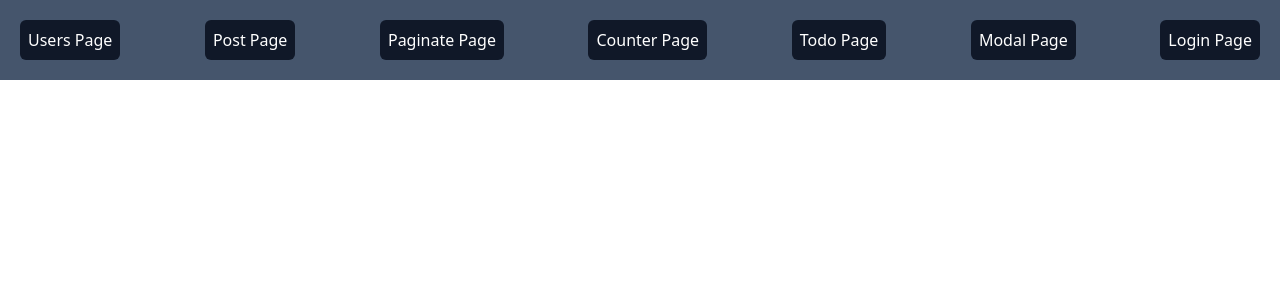
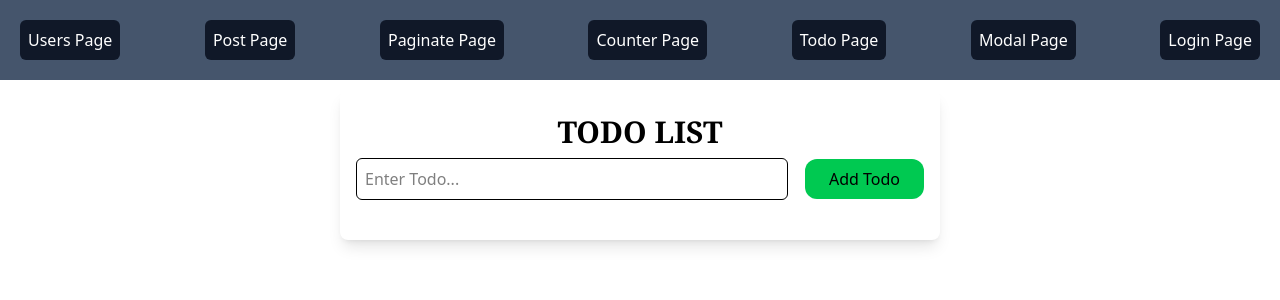
Before and after one commit to avazbek489/8-oy-7-dars-vazifa, a React (Vite) app: page /todo in a window 1280 px wide. Shown: the top 300 px of the page. Built offline with nearby package versions, Linux system fonts and the light colour scheme.

Commit message:
Todo add

```diff
--- a/package.json
+++ b/package.json
@@ -12,6 +12,7 @@
     "@tanstack/react-query": "^5.65.1",
     "@tanstack/react-query-devtools": "^5.65.1",
     "axios": "^1.7.9",
+    "framer-motion": "^12.0.6",
     "react": "^18.3.1",
     "react-dom": "^18.3.1",
     "react-paginate": "^8.3.0",
--- a/src/components/Todo.jsx
+++ b/src/components/Todo.jsx
@@ -1,11 +1,66 @@
-import React from 'react'
+import React, { useState } from "react";
+import useTodoStore from "../store/useTodoStore";
 
 function Todo() {
+  const [text, setText] = useState("");
+  const { todos, addTodo, removeTodo, toggleTodo } = useTodoStore();
+
+  function handleSubmit(e) {
+    e.preventDefault();
+    if (!text.trim()) return;
+    addTodo(text);
+    setText("");
+
+  };
+
   return (
-    <div>
+    <div className="mt-[90px] container mx-auto">
+      <div className="w-[600px] mx-auto bg-white p-4 rounded-lg shadow-lg">
+        <h1 className="text-center mt-2 mb-2 text-3xl font-serif font-extrabold">TODO LIST</h1>
+        <form onSubmit={handleSubmit} className="flex justify-between items-center mb-6">
+          <input
+            type="text"
+            placeholder="Enter Todo..."
+            className="border p-2 rounded-md w-[76%]"
+            value={text}
+            onChange={(e) => setText(e.target.value)}
+          />
+          <button type="submit" className="bg-green-500 cursor-pointer px-6 py-2 rounded-xl">
+            Add Todo
+          </button>
+        </form>
 
+        <ul className="flex flex-col gap-4">
+          {todos.map((todo, index) => {
+            return (
+              <li
+                key={index}
+                className="flex justify-between items-center p-4 bg-white rounded-lg shadow-md py-4"
+              >
+                <div className="flex items-center">
+                  <input
+                    type="checkbox"
+                    checked={todo.completed}
+                    onChange={() => toggleTodo(todo.id)}
+                    className="mr-5 cursor-pointer inline-block"
+                  />
+                  <p className={`text-lg w-[470px] p-1 h-[70px] overflow-auto ${todo.completed ? "line-through text-gray-400" : ""}`}>
+                    {todo.text}
+                  </p>
+                </div>
+                <button
+                  onClick={() => removeTodo(todo.id)}
+                  className="cursor-pointer"
+                >
+                  ❌
+                </button>
+              </li>
+            )
+          })}
+        </ul>
+      </div>
     </div>
-  )
+  );
 }
 
-export default Todo
+export default Todo;
--- /dev/null
+++ b/src/store/useTodoStore.js
@@ -0,0 +1,19 @@
+import { create } from "zustand";
+
+const useTodoStore = create((set) => ({
+  todos: [],
+  addTodo: (text) =>
+    set((state) => ({
+      todos: [...state.todos, { text, completed: false, id: Date.now() }],
+    })),
+  removeTodo: (id) =>
+    set((state) => ({ todos: state.todos.filter((t) => t.id != id) })),
+  toggleTodo: (id) =>
+    set((state) => ({
+      todos: state.todos.map((t) =>
+        t.id == id ? { ...t, completed: !t.completed } : t
+      ),
+    })),
+}));
+
+export default useTodoStore;
```
Also changed, not shown: src/store/useCounterStore.js (renamed from src/store/useCounterStore.jsx), src/store/useLoginStore.js (added), src/store/useLoginStore.jsx (deleted), src/store/useModalStore.js (added), src/store/useModalStore.jsx (deleted), src/store/useTodoStore.jsx (deleted), 1 other file (tests, documents, lock files or other folders).
